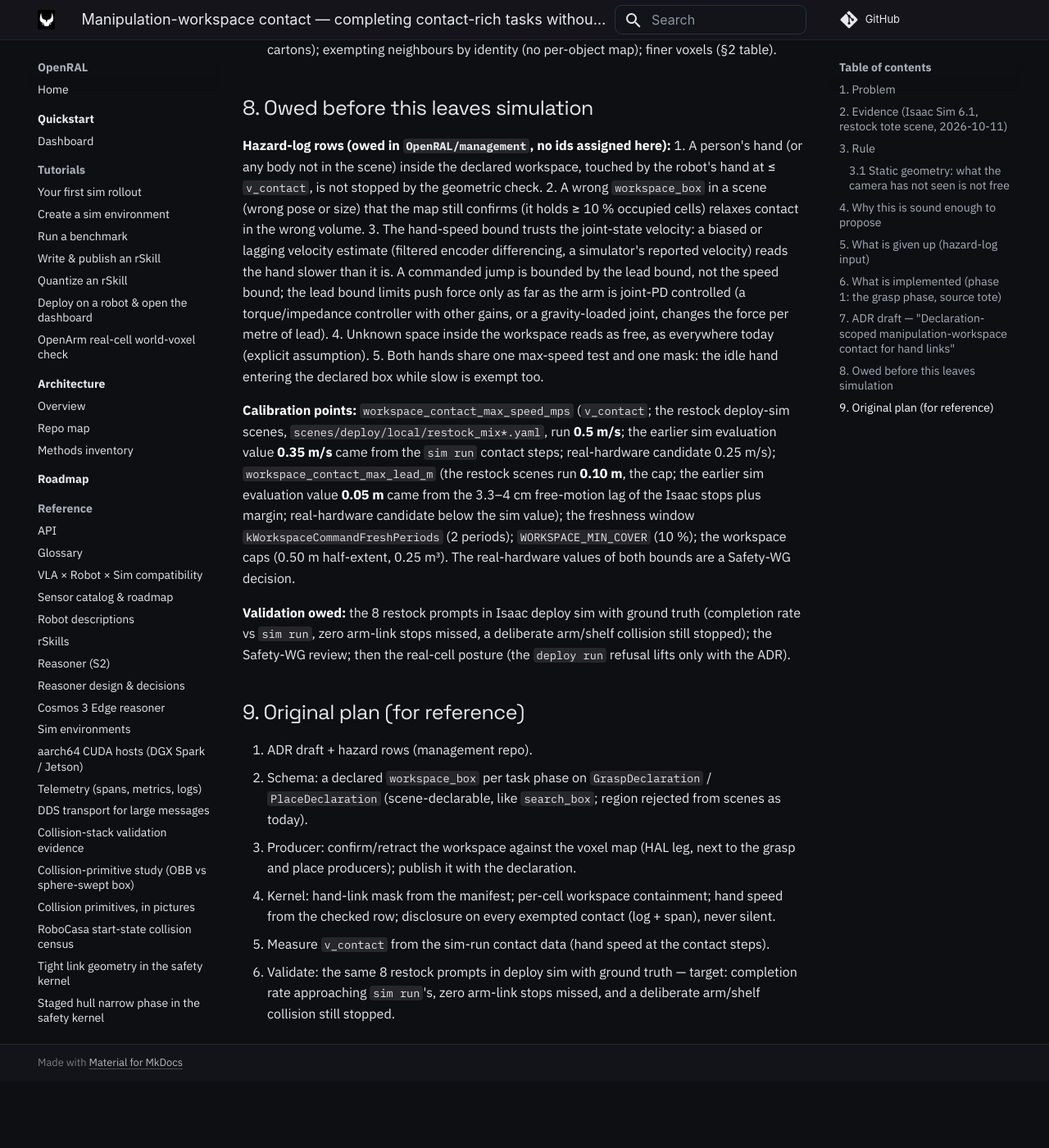
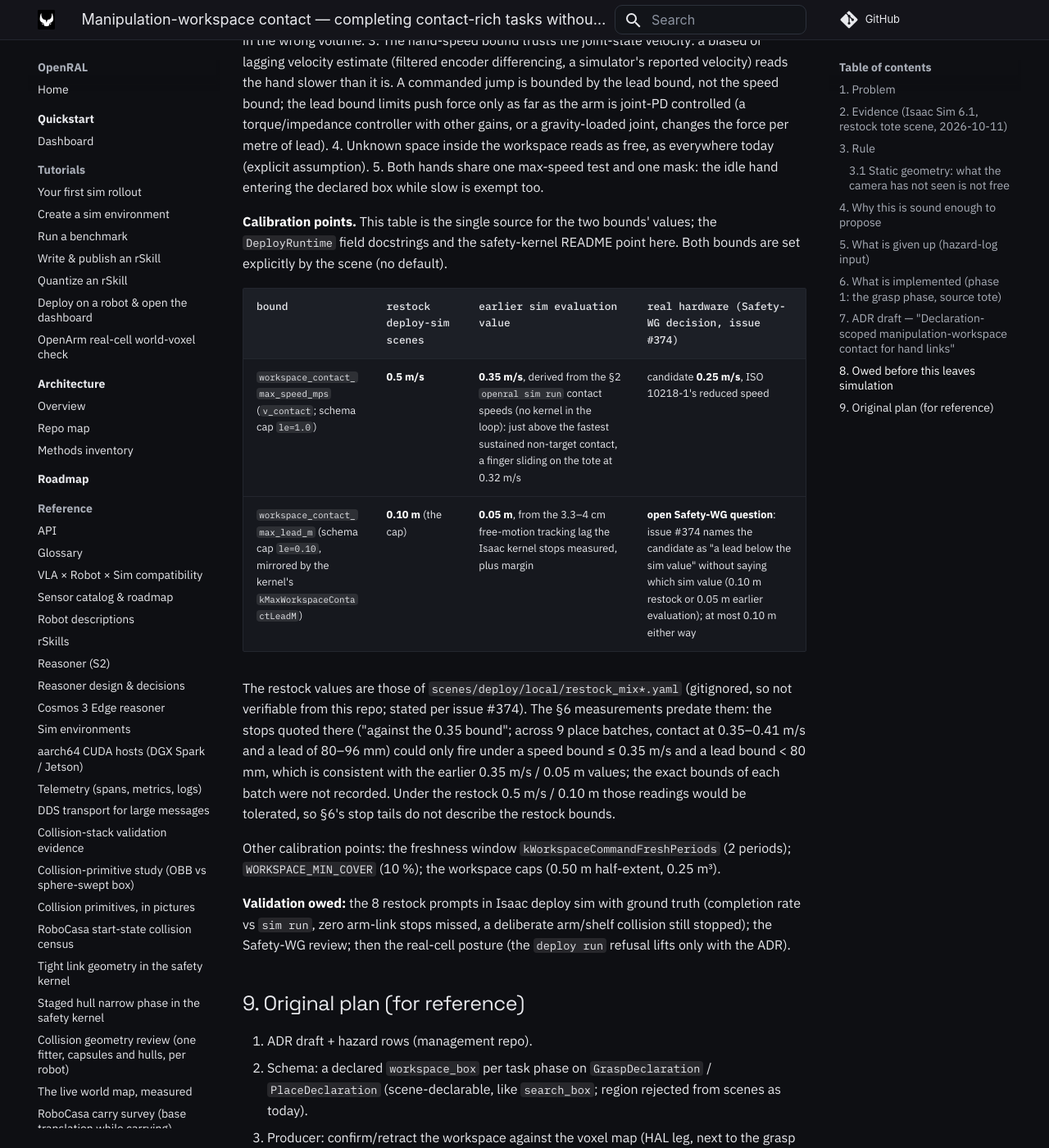
Before and after one commit to OpenRAL/openral, an MkDocs documentation site: the page built from docs/reference/manipulation-workspace-contact.md, in a window 1280 px wide and 1400 px high, scrolled down 11835 px. Shown: the whole window at 82% size. Built offline with MkDocs 1.6.1 and Material for MkDocs 9.7.7, drawn with Linux system fonts in a browser that asks for light colours; comment, search, counter and statistics services are not loaded; before the commit the page ends 13154 px from its top, so only the background shows below that; some of the changed text lies outside the part shown.

Commit message:
docs(safety): make §8 the single workspace-contact calibration table
Review follow-up on the #374 calibration note:

- §8 now holds one table for workspace_contact_max_speed_mps and
  workspace_contact_max_lead_m (restock deploy-sim value, earlier sim
  evaluation value and its origin, real-hardware candidate). §3, the
  DeployRuntime field docstrings and the safety-kernel README point to it
  instead of restating numbers; the schema caps stay documented on the
  fields.
- The 0.35 m/s value is stated as derived from the §2 `openral sim run`
  contact speeds (no kernel), not as a bound the §2 evidence was
  measured against.
- The real-hardware lead candidate is recorded as an open Safety-WG
  question: issue #374 says "below the sim value" without saying which
  sim value.
- A note says the §6 stop tails (0.35-0.41 m/s, 80-96 mm lead) imply
  bounds of at most 0.35 m/s and under 80 mm, consistent with the earlier
  0.35 m/s / 0.05 m values; the exact per-batch bounds were not recorded,
  and the restock 0.5 m/s / 0.10 m would tolerate those readings.

Refs #374

Co-Authored-By: Claude Opus 5.5 <noreply@anthropic.com>
Claude-Session: https://claude.ai/code/session_01GeJSTfugDgx6nbtJS2PRC4
Signed-off-by: Adrian Llopart <adrianllopart@gmail.com>

```diff
--- a/docs/reference/manipulation-workspace-contact.md
+++ b/docs/reference/manipulation-workspace-contact.md
@@ -88,21 +88,13 @@ Contact classes, per (robot link, world cell, task state):
     2013 brakes in one run, mix02 0/3). Rows s ≥ 1 read the larger of the measured and the
     **commanded** speed between consecutive rows, so a fast command within a chunk does not read
     slow (#349 review B); under the brake (§6) such a speed-only violation creeps at the bounded
-    speed. Without a fresh measured velocity the commanded speed governs every row. Calibration (§2): the restock deploy-sim scenes
-    (`scenes/deploy/local/restock_mix*.yaml`, gitignored; values per issue #374) run
-    **0.5 m/s**. The earlier sim evaluation value, **0.35 m/s**, was set just above the
-    fastest sustained non-target contact (finger sliding on the tote, 0.32 m/s) and is the bound
-    the §2 evidence below was measured against; candidate for real hardware **0.25 m/s**,
-    ISO 10218-1's reduced speed — a Safety-WG decision.
+    speed. Without a fresh measured velocity the commanded speed governs every row.
+    Calibration: §8.
   - **Lead** (push force): the hand's displacement from its **measured** pose to the checked row,
     at most `workspace_contact_max_lead_m`. On a joint-PD position-controlled arm the
     commanded-minus-measured gap is proportional to the force the joint drives apply, so this
     bounds how hard the hand may push into what it touches. The speed bound alone would let a
-    hand whose stationary target is buried deep in a carton keep pushing. Calibration: the restock
-    deploy-sim scenes run **0.10 m**, the schema cap (`le=0.10`, mirrored by the kernel's
-    `kMaxWorkspaceContactLeadM`). The earlier sim evaluation value, **0.05 m**, came from the
-    3.3–4 cm free-motion tracking lag the Isaac stops measured plus margin; the real-hardware
-    value is a Safety-WG decision (candidate: below the sim value; capped at 0.10 m).
+    hand whose stationary target is buried deep in a carton keep pushing. Calibration: §8.
 
   Both are set explicitly by the scene; there is no default. Faster or further-leading motion
   inside the workspace is checked as today.
@@ -400,14 +392,25 @@ Cartesian control modes, the force/current contact layer.
 5. Both hands share one max-speed test and one mask: the idle hand entering the declared box while
    slow is exempt too.
 
-**Calibration points:** `workspace_contact_max_speed_mps` (`v_contact`; the restock deploy-sim
-scenes, `scenes/deploy/local/restock_mix*.yaml`, run **0.5 m/s**; the earlier sim evaluation value
-**0.35 m/s** came from the `sim run` contact steps; real-hardware candidate 0.25 m/s);
-`workspace_contact_max_lead_m` (the restock scenes run **0.10 m**, the cap; the earlier sim
-evaluation value **0.05 m** came from the 3.3–4 cm free-motion lag of the Isaac stops plus margin;
-real-hardware candidate below the sim value); the freshness window
-`kWorkspaceCommandFreshPeriods` (2 periods); `WORKSPACE_MIN_COVER` (10 %); the workspace caps
-(0.50 m half-extent, 0.25 m³). The real-hardware values of both bounds are a Safety-WG decision.
+**Calibration points.** This table is the single source for the two bounds' values; the
+`DeployRuntime` field docstrings and the safety-kernel README point here. Both bounds are set
+explicitly by the scene (no default).
+
+| bound | restock deploy-sim scenes | earlier sim evaluation value | real hardware (Safety-WG decision, issue #374) |
+|---|---|---|---|
+| `workspace_contact_max_speed_mps` (`v_contact`; schema cap `le=1.0`) | **0.5 m/s** | **0.35 m/s**, derived from the §2 `openral sim run` contact speeds (no kernel in the loop): just above the fastest sustained non-target contact, a finger sliding on the tote at 0.32 m/s | candidate **0.25 m/s**, ISO 10218-1's reduced speed |
+| `workspace_contact_max_lead_m` (schema cap `le=0.10`, mirrored by the kernel's `kMaxWorkspaceContactLeadM`) | **0.10 m** (the cap) | **0.05 m**, from the 3.3–4 cm free-motion tracking lag the Isaac kernel stops measured, plus margin | **open Safety-WG question**: issue #374 names the candidate as "a lead below the sim value" without saying which sim value (0.10 m restock or 0.05 m earlier evaluation); at most 0.10 m either way |
+
+The restock values are those of `scenes/deploy/local/restock_mix*.yaml` (gitignored, so not
+verifiable from this repo; stated per issue #374). The §6 measurements predate them: the stops
+quoted there ("against the 0.35 bound"; across 9 place batches, contact at 0.35–0.41 m/s and a
+lead of 80–96 mm) could only fire under a speed bound ≤ 0.35 m/s and a lead bound < 80 mm, which
+is consistent with the earlier 0.35 m/s / 0.05 m values; the exact bounds of each batch were not
+recorded. Under the restock 0.5 m/s / 0.10 m those readings would be tolerated, so §6's stop tails
+do not describe the restock bounds.
+
+Other calibration points: the freshness window `kWorkspaceCommandFreshPeriods` (2 periods);
+`WORKSPACE_MIN_COVER` (10 %); the workspace caps (0.50 m half-extent, 0.25 m³).
 
 **Validation owed:** the 8 restock prompts in Isaac deploy sim with ground truth (completion rate
 vs `sim run`, zero arm-link stops missed, a deliberate arm/shelf collision still stopped); the
```
Also changed, not shown: cpp/openral_safety_kernel/README.md (+3 -3 lines), 1 other file.
